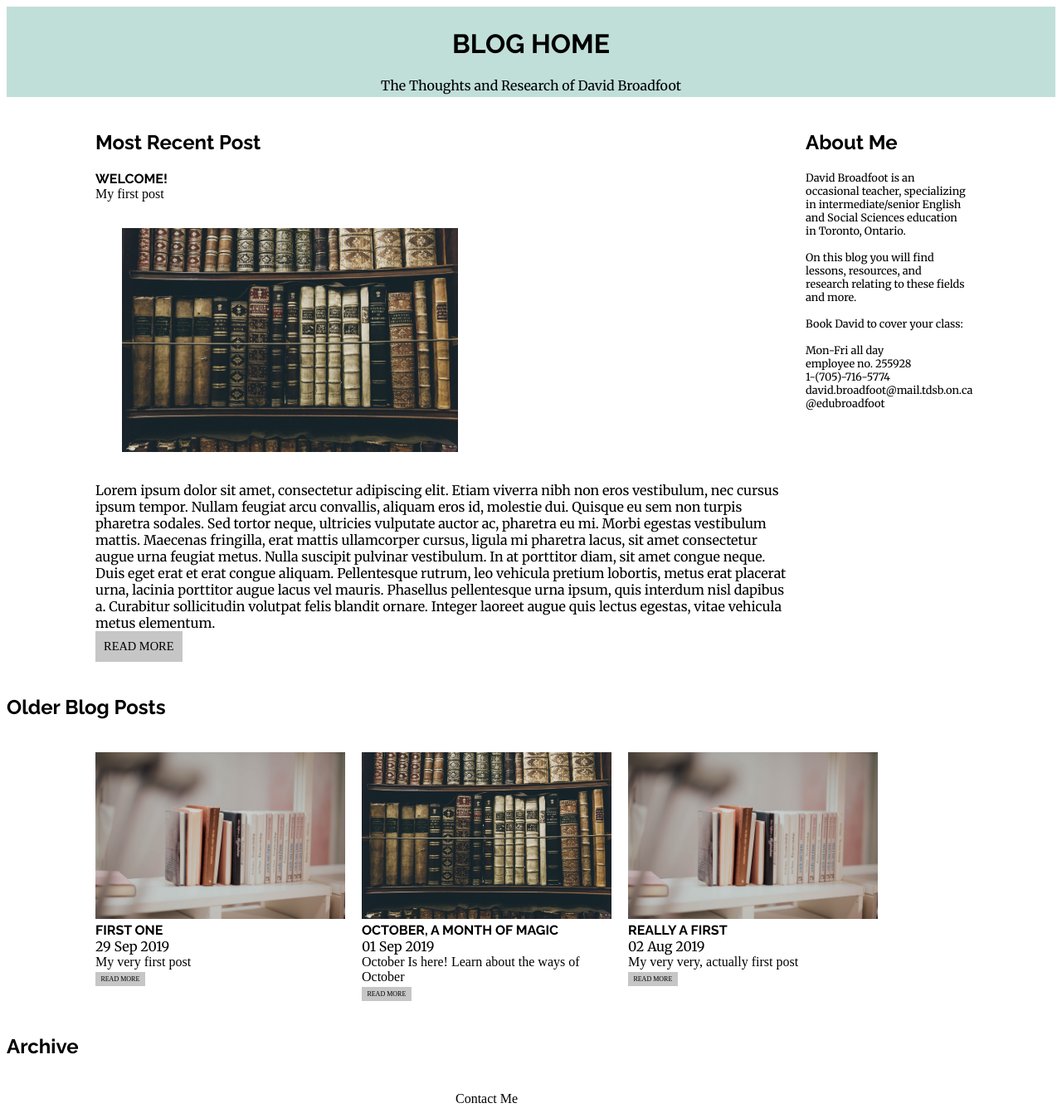
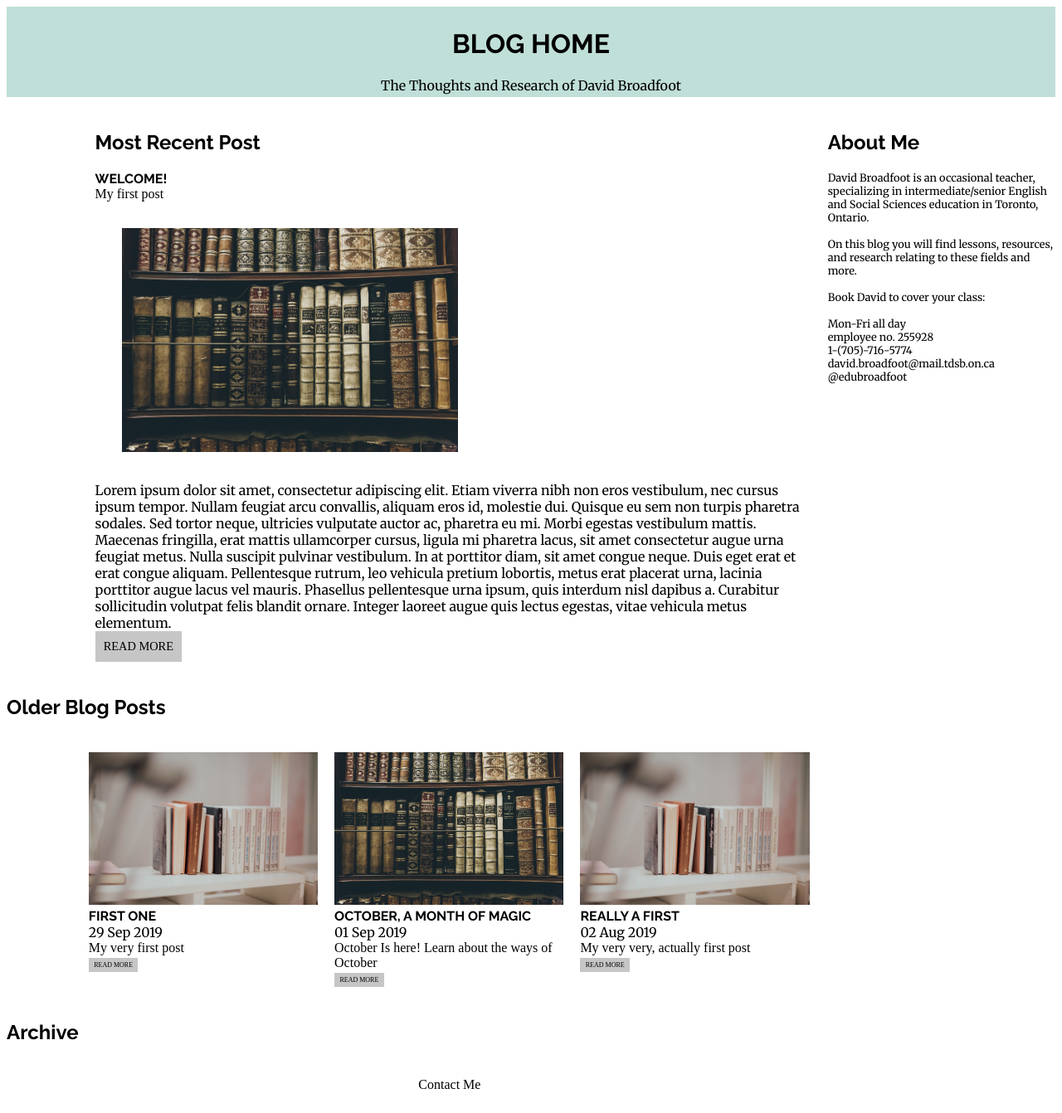
Before and after one commit to davidbroadfoot/site, a Jekyll site: the page built from index.html, in a window 1280 px wide. Shown: the whole page at 83% size. Built offline with Jekyll 4.4.1, drawn with Linux system fonts in a browser that asks for light colours.

Commit message:
exprlorr

```diff
--- a/assets/css/common.css
+++ b/assets/css/common.css
@@ -27,14 +27,14 @@ a:hover {
 }
 .container{
   display: grid;
-  grid-template-columns: repeat(12, [col-start] 1fr);
+  grid-template-columns: repeat(13, [col-start] 1fr);
   grid-gap: 20px;
 
 }
 
 .title-area {
   margin: 0;
-  grid-column: col-start / span 12;
+  grid-column: col-start / span 13;
   text-align: center;
   padding: .3em;
   background-color: #c0dfd9;
@@ -69,15 +69,15 @@ li {
 
 .recent-posts {
 
-grid-column: col-start 2 / span 8;
+grid-column: col-start 2 / span 9;
 }
 
 .sidebar1 {
-  grid-column: col-start 10 / span 2;
+  grid-column: col-start 11 / span 3;
 }
 
 .older-posts {
-grid-column: col-start 1 / span 12;
+grid-column: col-start 1 / span 13;
 display: grid;
 grid-template-columns: inherit;
 grid-gap: inherit;
@@ -106,7 +106,7 @@ h1 {
 }
 
 .older-h2 {
-grid-column: 1 / 12;
+grid-column: 1 / 13;
 }
 
 
```
